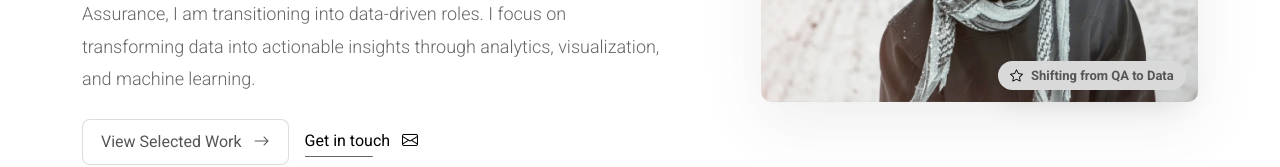
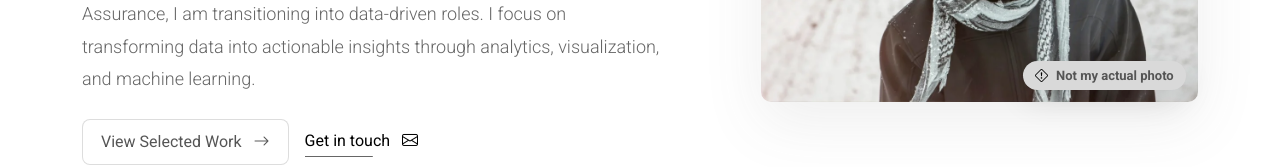
Before and after one commit to fazagustaf/web_porto, a plain HTML site: page index.html in a window 1280 px wide. Shown: the part 466-633 px from the top of the page. Drawn offline with Linux system fonts and the light colour scheme.

Commit message:
Update index.html

```diff
--- a/index.html
+++ b/index.html
@@ -107,8 +107,8 @@
               <figcaption class="visually-hidden">Minimal portrait preview</figcaption>
 
               <div class="badge note" data-aos="zoom-in" data-aos-delay="300">
-                <i class="bi bi-star"></i>
-                <span>Shifting from QA to Data</span>
+                <i class="bi bi-exclamation-diamond"></i>
+                <span>Not my actual photo</span>
               </div>
             </figure>
           </div>
```
